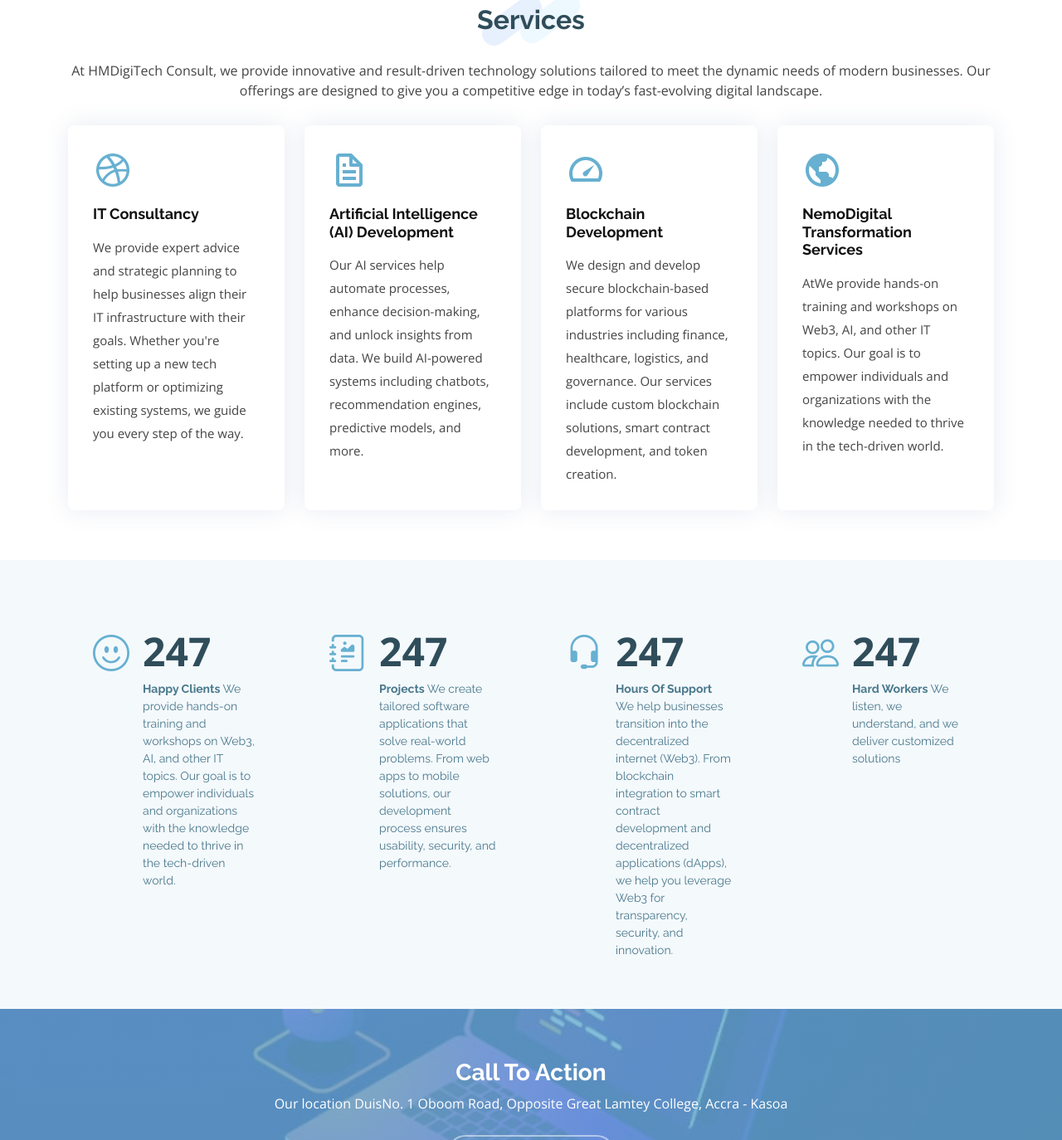
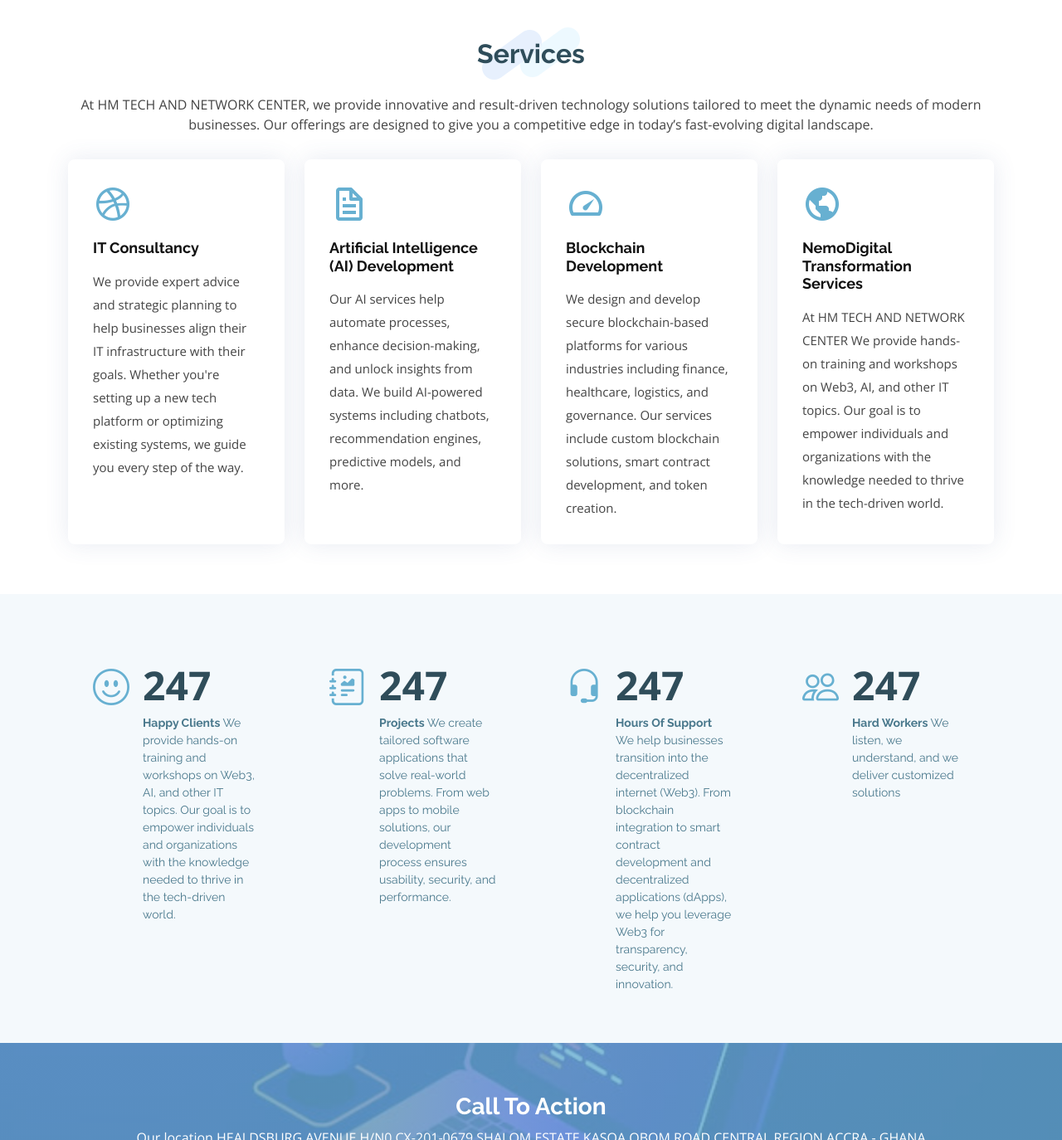
Before and after one commit to HMDigiTech/Consult, a plain HTML site: page index.html in a window 1280 px wide. Shown: the part 1426-2800 px from the top of the page at 83% size. Drawn offline with nearby package versions, Linux system fonts and the light colour scheme.

Commit message:
Update index.html

```diff
--- a/index.html
+++ b/index.html
@@ -39,7 +39,7 @@
       <div class="logo">
         <h1 class="text-light"><a href="index.html"><span>HMDigiTech Consult</span></a></h1>
         <!-- Uncomment below if you prefer to use an image logo -->
-        <!-- <a href="index.html"><img src="assets/img/logo.png" alt="" class="img-fluid"></a>-->
+        <!-- <a href="index.html"><img src="sdp.jpg" alt="" class="img-fluid"></a>-->
       </div>
 
       <nav id="navbar" class="navbar">
@@ -58,8 +58,8 @@
   <!-- ======= Hero Section ======= -->
   <section id="hero">
     <div class="hero-container" data-aos="fade-up">
-      <h1>Welcome to HMDigiTech Consult</h1>
-      <h2>Wespecialize in cutting-edge Information and Technology Consultancy, with expertise in Web3, Artificial Intelligence, and Blockchain Solutions. </h2>
+      <h1>Welcome to HM TECH AND NETWORK CENTER </h1>
+      <h2>We specialize in cutting-edge Information and Technology Consultancy, with expertise in Web3, Artificial Intelligence, and Blockchain Solutions. </h2>
       <a href="#about" class="btn-get-started scrollto"><i class="bx bx-chevrons-down"></i></a>
     </div>
   </section><!-- End Hero -->
@@ -73,10 +73,10 @@
         <div class="row no-gutters">
           <div class="content col-xl-5 d-flex align-items-stretch" data-aos="fade-up">
             <div class="content">
-              <h3>HMDigiTech Consult</h3>
+              <h3>HM TECH AND NETWORK CENTER </h3>
               <p>
 
-             At HMDigiTech Consult, we are passionate about leveraging emerging technologies to empower businesses and individuals. Based in Accra - Kasoa, we provide professional consultancy and development services in the areas of Information Technology, Web3, Artificial Intelligence (AI), and Blockchain. Our mission is to help clients stay ahead in the rapidly evolving digital world through innovative and reliable tech solutions. </p>
+             At HM TECH AND NETWORK CENTER, we are passionate about leveraging emerging technologies to empower businesses and individuals. Based in Accra - Kasoa, we provide professional consultancy and development services in the areas of Information Technology, Web3, Artificial Intelligence (AI), and Blockchain. Our mission is to help clients stay ahead in the rapidly evolving digital world through innovative and reliable tech solutions. </p>
               <a href="#" class="about-btn">About Us <i class="bx bx-chevron-right"></i></a>
             </div>
           </div>
@@ -117,7 +117,7 @@
 
         <div class="section-title" data-aos="fade-in" data-aos-delay="100">
           <h2>Services</h2>
-          <p>At HMDigiTech Consult, we provide innovative and result-driven technology solutions tailored to meet the dynamic needs of modern businesses. Our offerings are designed to give you a competitive edge in today’s fast-evolving digital landscape.</p>
+          <p>At HM TECH AND NETWORK CENTER, we provide innovative and result-driven technology solutions tailored to meet the dynamic needs of modern businesses. Our offerings are designed to give you a competitive edge in today’s fast-evolving digital landscape.</p>
         </div>
 
         <div class="row">
@@ -149,7 +149,7 @@
             <div class="icon-box" data-aos="fade-up" data-aos-delay="300">
               <div class="icon"><i class="bx bx-world"></i></div>
               <h4 class="title"><a href="">NemoDigital Transformation Services</a></h4>
-              <p class="description">AtWe provide hands-on training and workshops on Web3, AI, and other IT topics. Our goal is to empower individuals and organizations with the knowledge needed to thrive in the tech-driven world.</p>
+              <p class="description">At HM TECH AND NETWORK CENTER We provide hands-on training and workshops on Web3, AI, and other IT topics. Our goal is to empower individuals and organizations with the knowledge needed to thrive in the tech-driven world.</p>
             </div>
           </div>
 
@@ -207,7 +207,13 @@
 
         <div class="text-center">
           <h3>Call To Action</h3>
-          <p>Our location DuisNo. 1 Oboom Road, Opposite Great Lamtey College, Accra - Kasoa</p>
+          <p>Our location HEALDSBURG AVENUE
+
+H/N0 CX-201-0679
+SHALOM ESTATE
+KASOA OBOM ROAD
+CENTRAL REGION
+ACCRA - GHANA</p>
           <a class="cta-btn" href="+233 240 349 858">Call To Action</a>
         </div>
 
@@ -421,7 +427,7 @@
 
         <div class="section-title" data-aos="fade-in" data-aos-delay="100">
           <h2>Team</h2>
-          <p>At HMDigiTech Consult, we are powered by a team of passionate tech professionals, each bringing unique expertise to drive innovation and deliver results</p>
+          <p>At HM TECH AND NETWORK CENTER, we are powered by a team of passionate tech professionals, each bringing unique expertise to drive innovation and deliver results</p>
         </div>
 
         <div class="row">
@@ -495,8 +501,14 @@
             <div class="info-box mb-4">
               <i class="bx bx-map"></i>
               <h3>Our Address</h3>
-              <p>No. 1 Oboom Road, Opposite Great Lamtey College,
-Accra - Kasoa, Ghana</p>
+              <p>HEALDSBURG AVENUE
+
+H/N0 CX-201-0679
+SHALOM ESTATE
+KASOA OBOM ROAD
+CENTRAL REGION
+ACCRA - GHANA
+           </p>
             </div>
           </div>
 
@@ -562,11 +574,16 @@
 
           <div class="col-lg-4 col-md-6">
             <div class="footer-info">
-              <h3>HMDigiTech Consult</h3>
+              <h3>HM TECH AND NETWORK CENTER </h3>
               <p class="pb-3"><em>Reach HMDigiTech Consult through any of the following:</em></p>
               <p>
-                No. 1 Oboom Road, Opposite Great Lamtey College,<br>Accra - Kasoa, Ghana
-                <br><br>
+                     HEALDSBURG AVENUE
+
+H/N0 CX-201-0679
+SHALOM ESTATE
+KASOA OBOM ROAD
+CENTRAL REGION
+ACCRA - GHANA  <br><br>
 <strong>Phone:</strong> +1233 240 349 858<br>
                 <strong>Email:</strong> hmconsultgh@gmail.com<br>
               </p>
```
